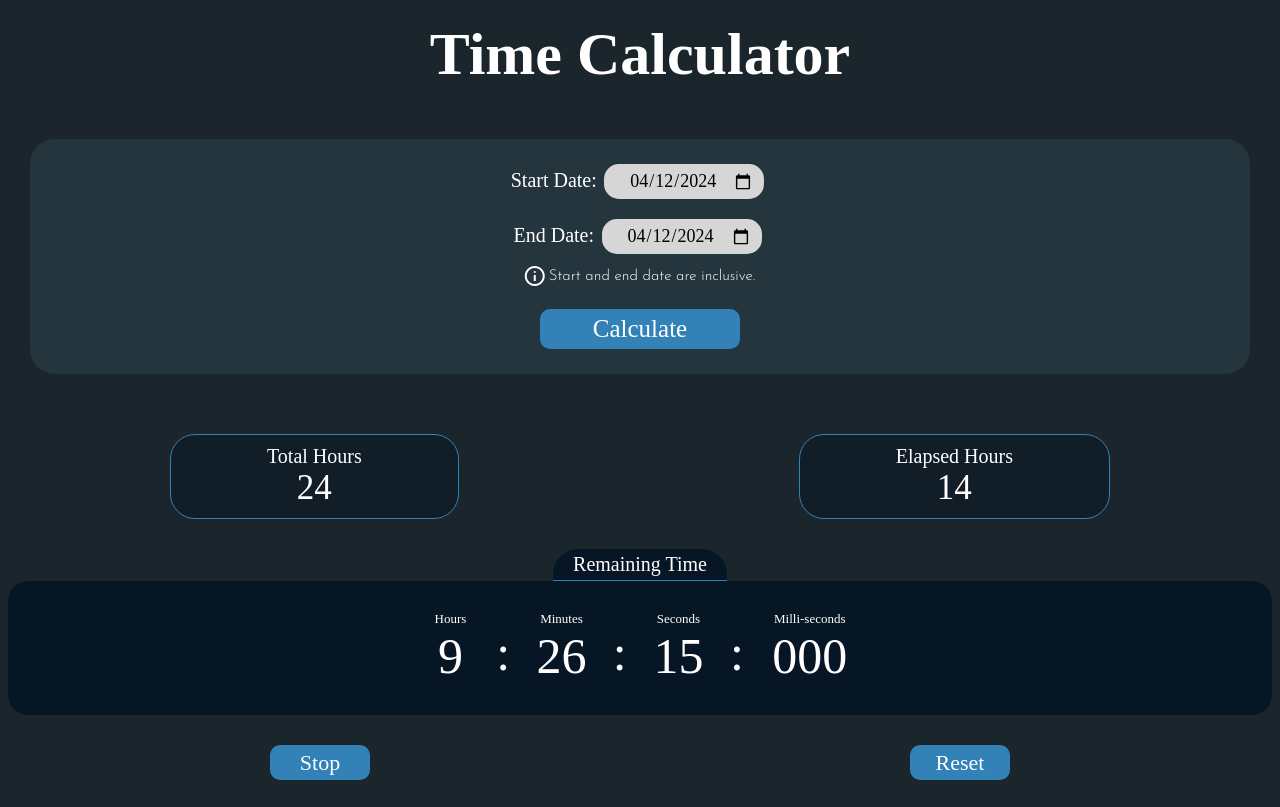
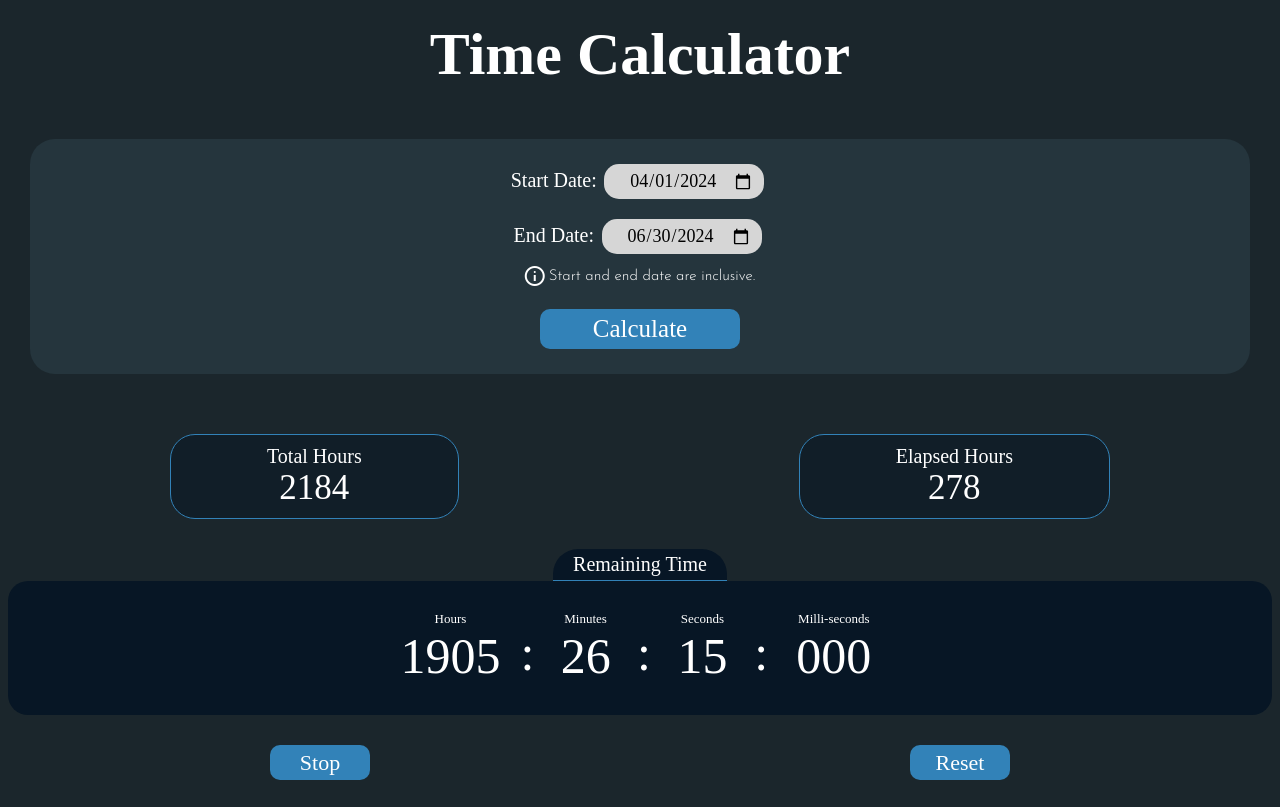
Before and after one commit to AlokYadavCodes/remaining-time-calculator, a plain HTML site: page index.html in a window 1280 px wide. Shown: the top 807 px of the page. Drawn offline with nearby package versions, Linux system fonts and the light colour scheme; a web font is replaced by a local one.

Commit message:
fix timezone problem

```diff
--- a/index.html
+++ b/index.html
@@ -14,11 +14,11 @@
     <div class="dates-and-button">
         <div class="date-container">
             <label for="start-date" >Start Date:</label>
-            <input id="start-date" type="date">
+            <input id="start-date" value="2024-04-01" type="date">
         </div>
         <div class="date-container">
             <label for="end-date">End Date:</label>
-            <input id="end-date" type="date">
+            <input id="end-date" value="2024-06-30" type="date">
         </div>
         <div class="note"> <span class="material-symbols-outlined">info</span> <span class="note-text">Start and end date are inclusive.</span></div>
         <button id="btn" onclick="calculate()">Calculate</button>
--- a/index.js
+++ b/index.js
@@ -1,13 +1,13 @@
-// Date initialisation
 let todayDate=("0"+new Date().getDate()).slice(-2);
 let todayMonth=(new Date().getMonth())+1;
 todayMonth=("0"+todayMonth).slice(-2);
 let todayYear=new Date().getFullYear();
 let todayFullDate=`${todayYear}-${todayMonth}-${todayDate}`;
+// Input Date Restriction
 let startDateInput=document.querySelector('#start-date');
-startDateInput.value=todayFullDate;
+startDateInput.max=todayFullDate;
 let endDateInput=document.querySelector('#end-date');
-endDateInput.value=todayFullDate;
+endDateInput.min=todayFullDate;
 
 let intervalID;
 calculate();
@@ -16,7 +16,7 @@ function calculate(){
     let startDate=document.querySelector('#start-date').value;
     let endDate=document.querySelector('#end-date').value;
     if(startDate=='' || endDate==''){
-        alert('Please select start and end date.');
+        alert('Please select start and end date. \nBina date ke kya hi calculate karu?');
         return;
     }
     let startYear=startDate.slice(0,4);
@@ -92,13 +92,8 @@ function display(hoursLeft,minutesLeft,secondsLeft,milliSecLeft,totalHours,elaps
     </div>`;
 }
 
-// Input Date Restriction
-startDateInput.max=todayFullDate;
-endDateInput.min=todayFullDate;
-
 //controls button
-
-let stop=()=>alert('Time never stops. \n Start doing things that really matters.');
+let stop=()=>alert('समय रोकने से नहीं रुकता। \nकाम करो, बक*दी नही।');
 let reset=()=>{
     clearInterval(intervalID);
     document.querySelector('.display').innerHTML='';
```
